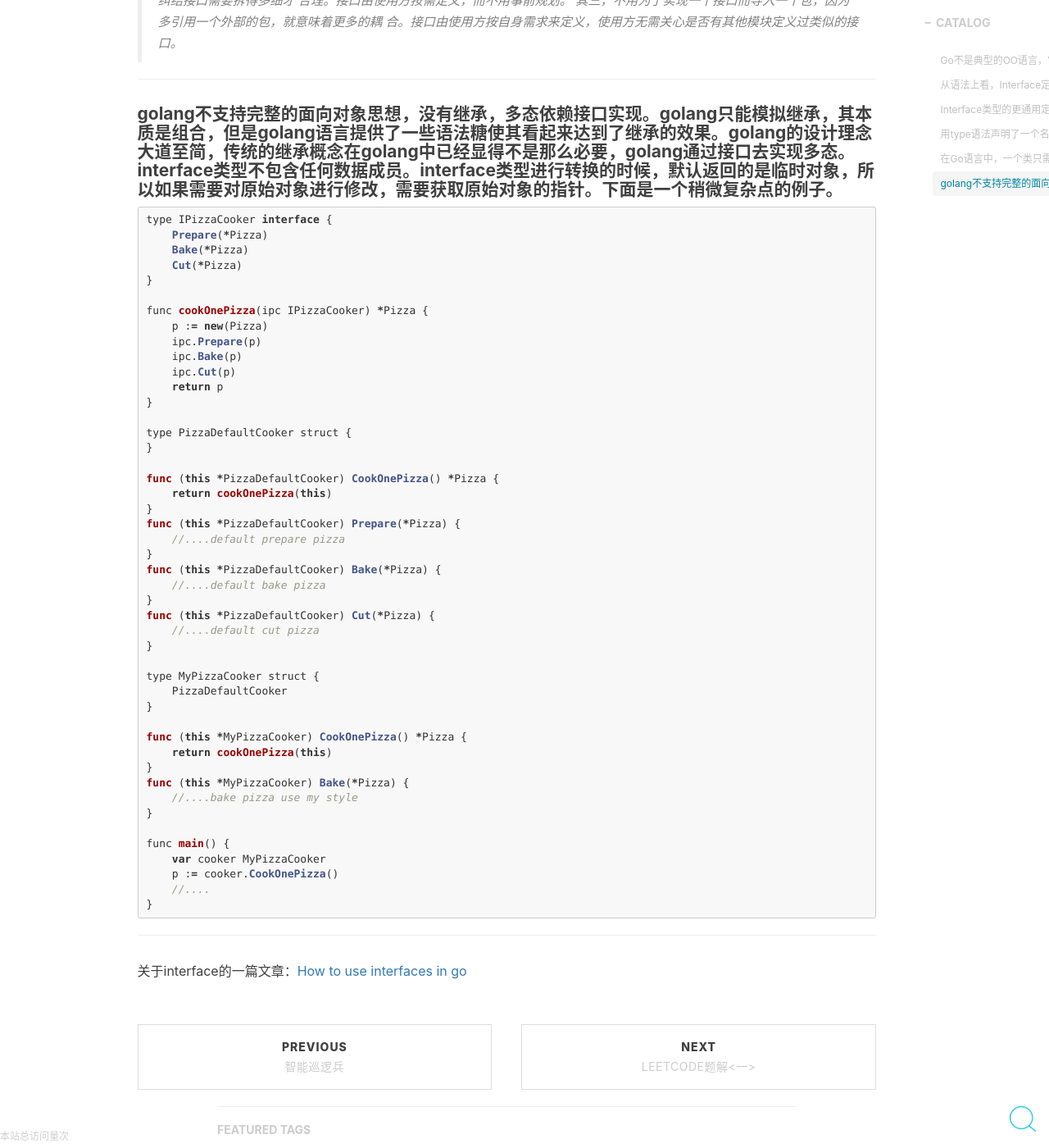
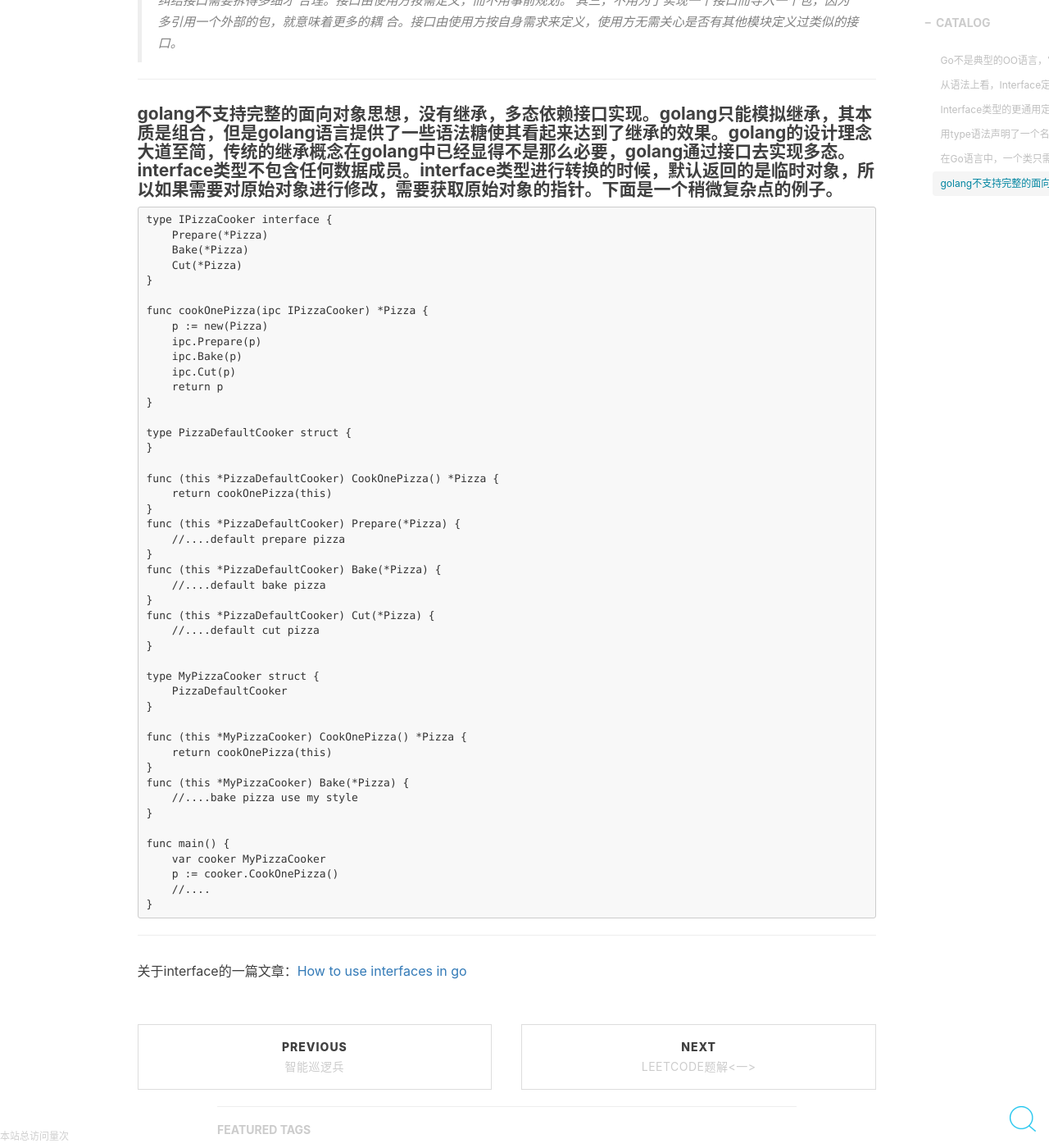
Before and after one commit to Tomy-Lee/Tomy-Lee.github.io, a Jekyll site: the page built from _posts/2017-11-9-the-interface-of-golang-language.md, in a window 1280 px wide and 1400 px high, scrolled down 1980 px. Shown: the whole window at 82% size. Built offline with Jekyll 4.4.1, drawn with Linux system fonts in a browser that asks for light colours; nearby versions of some CDN libraries; comment, search, counter and statistics services are not loaded; some of the changed text lies outside the part shown.

Commit message:
Update 2017-11-9-the-interface-of-golang-language.md

````diff
--- a/_posts/2017-11-9-the-interface-of-golang-language.md
+++ b/_posts/2017-11-9-the-interface-of-golang-language.md
@@ -16,7 +16,7 @@
 
 ---
 
-``` golang
+```
 package main
 
 import (
@@ -48,7 +48,7 @@
 
 ---
 #### Interface类型的更通用定义可归纳如下：
-```golang
+```
 type Namer interface {
     Method1(param_list) return_type
     Method2(param_list) return_type
@@ -63,7 +63,7 @@
 
 ---
 #### golang不支持完整的面向对象思想，没有继承，多态依赖接口实现。golang只能模拟继承，其本质是组合，但是golang语言提供了一些语法糖使其看起来达到了继承的效果。golang的设计理念大道至简，传统的继承概念在golang中已经显得不是那么必要，golang通过接口去实现多态。interface类型不包含任何数据成员。interface类型进行转换的时候，默认返回的是临时对象，所以如果需要对原始对象进行修改，需要获取原始对象的指针。下面是一个稍微复杂点的例子。
-```js
+```
 type IPizzaCooker interface {
     Prepare(*Pizza)
     Bake(*Pizza)
````
